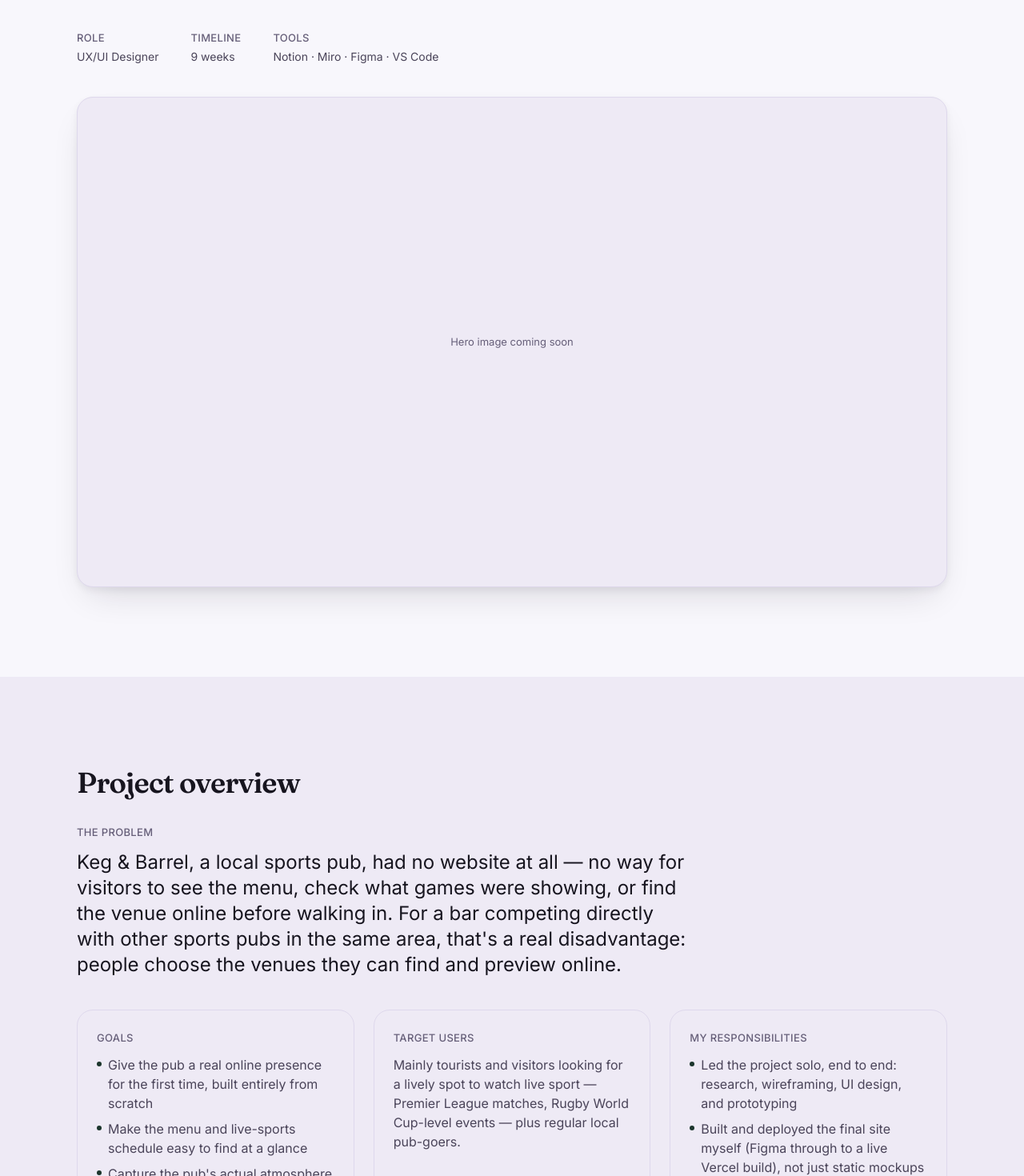
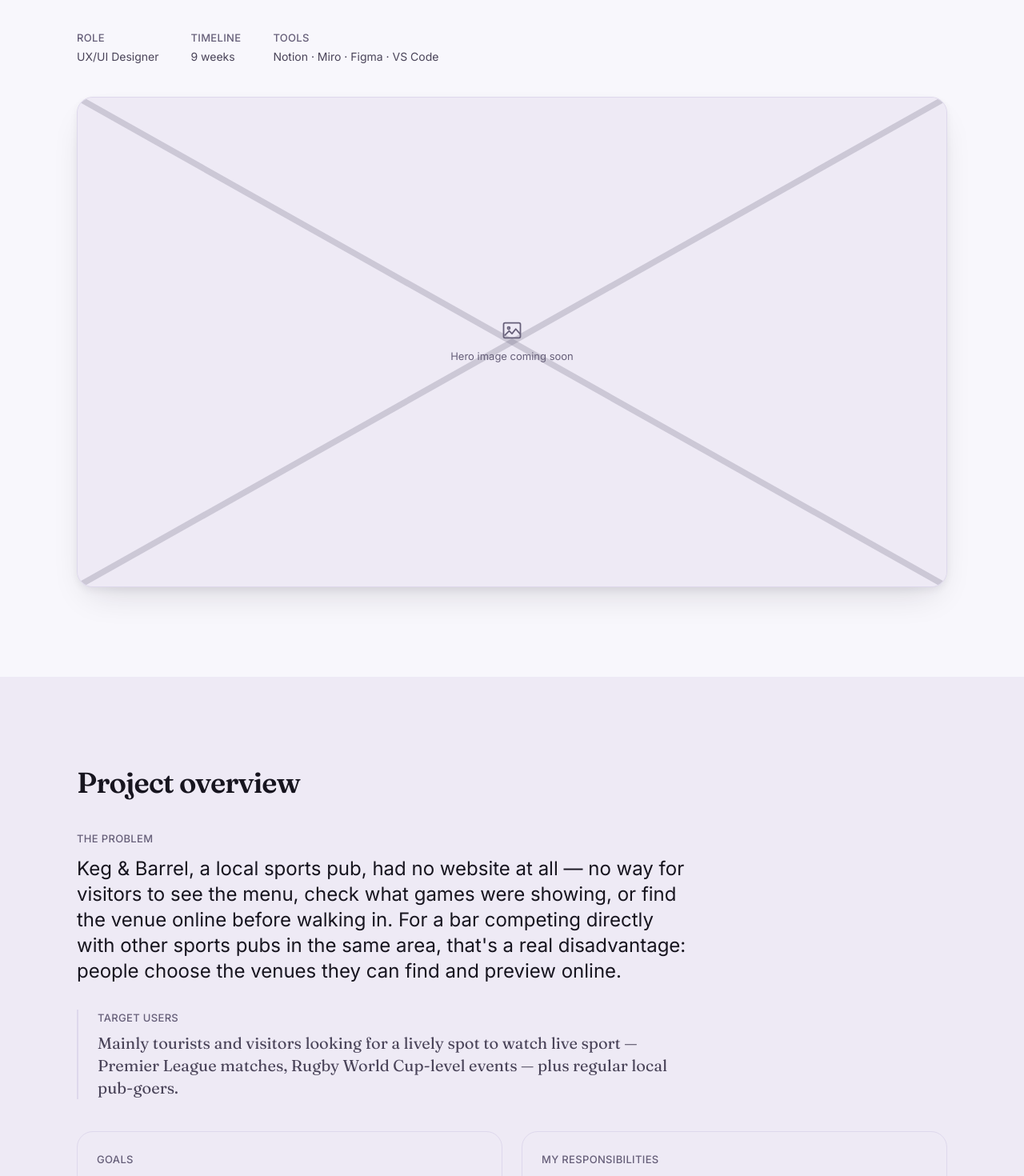
Before and after one commit to antoniaafx/antoniaafx.github.io, a React (Vite) app: page /projects/keg-and-barrel in a window 1280 px wide. Shown: the part 440-1910 px from the top of the page at 80% size. Built offline with nearby package versions, Linux system fonts and the light colour scheme.

Commit message:
case study page temp;late

```diff
--- a/src/components/CaseStudy/CaseHero.jsx
+++ b/src/components/CaseStudy/CaseHero.jsx
@@ -1,6 +1,7 @@
 import { motion, useReducedMotion } from 'framer-motion'
 import { Link } from 'react-router-dom'
 import Section from '../Section'
+import ImagePlaceholder from '../ImagePlaceholder'
 import { fadeInUp, staggerContainer } from '../../lib/motion'
 
 // Mount-triggered stagger, same rationale as the homepage Hero — this is
@@ -63,9 +64,7 @@ function CaseHero({ title, description, role, timeline, tools = [], heroImage })
             {heroImage ? (
               <img src={heroImage} alt={title} className="h-full w-full object-cover" />
             ) : (
-              <div className="flex h-full w-full items-center justify-center text-caption text-ink-muted">
-                Hero image coming soon
-              </div>
+              <ImagePlaceholder label="Hero image coming soon" />
             )}
           </div>
         </motion.div>
--- a/src/components/CaseStudy/ProcessSection.jsx
+++ b/src/components/CaseStudy/ProcessSection.jsx
@@ -6,7 +6,7 @@ function ProcessSection({ intro, steps = [] }) {
   return (
     <Section background="muted">
       <SectionTitle title="Design process" subtitle={intro} />
-      <div className="mt-12">
+      <div className="mt-10">
         <Timeline items={steps} />
       </div>
     </Section>
--- a/src/components/CaseStudy/ProjectOverview.jsx
+++ b/src/components/CaseStudy/ProjectOverview.jsx
@@ -1,10 +1,18 @@
 import Section from '../Section'
 import SectionTitle from '../SectionTitle'
 
+// Goals and Responsibilities are genuinely parallel (both "my side" of the
+// brief — what I set out to do, and what I was on the hook for), so they
+// stay a card pairing. Target users used to sit in that same grid as a
+// third, identical card — pulled out here into its own editorial aside
+// instead: it answers a different kind of question ("who is this for,"
+// not "what did I do"), and having it break the grid is what keeps this
+// section from reading as the exact same component as ReflectionSection
+// further down the page — two sections that shouldn't feel
+// interchangeable, since one opens the story and the other closes it.
 function ProjectOverview({ problem, goals = [], targetUsers, responsibilities = [] }) {
-  const blocks = [
+  const sideBlocks = [
     goals.length > 0 && { label: 'Goals', items: goals },
-    targetUsers && { label: 'Target users', text: targetUsers },
     responsibilities.length > 0 && { label: 'My responsibilities', items: responsibilities },
   ].filter(Boolean)
 
@@ -13,19 +21,24 @@ function ProjectOverview({ problem, goals = [], targetUsers, responsibilities =
       <SectionTitle title="Project overview" />
 
       {problem && (
-        <div className="mt-8 max-w-3xl">
+        <div className="mt-10 max-w-3xl">
           <p className="text-caption font-medium uppercase tracking-wide text-ink-muted">The problem</p>
           <p className="mt-3 text-xl text-ink sm:text-2xl">{problem}</p>
         </div>
       )}
 
-      {blocks.length > 0 && (
-        <div className="mt-10 grid gap-6 sm:grid-cols-2 lg:grid-cols-3">
-          {blocks.map((block) => (
+      {targetUsers && (
+        <div className="mt-8 max-w-3xl border-l-2 border-line pl-6">
+          <p className="text-caption font-medium uppercase tracking-wide text-ink-muted">Target users</p>
+          <p className="mt-2 font-display text-lg text-ink-soft sm:text-xl">{targetUsers}</p>
+        </div>
+      )}
+
+      {sideBlocks.length > 0 && (
+        <div className="mt-10 grid gap-6 sm:grid-cols-2">
+          {sideBlocks.map((block) => (
             <div key={block.label} className="rounded-panel border border-line p-6">
               <p className="text-caption font-medium uppercase tracking-wide text-ink-muted">{block.label}</p>
-              {block.text && <p className="mt-3 text-ink-soft">{block.text}</p>}
-              {block.items && (
               <ul className="mt-3 space-y-2">
                 {block.items.map((item, index) => (
                   <li key={index} className="flex gap-2 text-ink-soft">
@@ -34,7 +47,6 @@ function ProjectOverview({ problem, goals = [], targetUsers, responsibilities =
                   </li>
                 ))}
               </ul>
-              )}
             </div>
           ))}
         </div>
--- a/src/components/CaseStudy/ResearchSection.jsx
+++ b/src/components/CaseStudy/ResearchSection.jsx
@@ -4,8 +4,12 @@ import ImageGallery from '../ImageGallery'
 
 // Research content varies a lot project to project, so blocks are typed
 // rather than fixed fields: 'text' (interviews/methodology), 'insights'
-// (a scannable findings list), 'gallery'/'image' (screenshots, competitor
-// audits, charts exported as images).
+// (a scannable findings list), 'gallery'/'image' (screenshots, charts
+// exported as images), 'comparison' (competitor/reference entries where
+// the point being made is carried by name + why-it-matters text, not a
+// photo — image optional per item rather than required, since a bare
+// image gallery with no photos yet is two empty boxes and zero
+// information; see items[].src below).
 function ResearchBlock({ block }) {
   if (block.type === 'text') {
     return (
@@ -43,6 +47,29 @@ function ResearchBlock({ block }) {
     )
   }
 
+  if (block.type === 'comparison') {
+    return (
+      <div>
+        {block.heading && <h3 className="text-xl sm:text-2xl">{block.heading}</h3>}
+        <div className="mt-4 grid gap-4 sm:grid-cols-2">
+          {(block.items ?? []).map((item, index) => (
+            <div key={item.name ?? index} className="overflow-hidden rounded-panel border border-line bg-paper">
+              {item.src && (
+                <div className="aspect-[4/3]">
+                  <img src={item.src} alt={item.name ?? ''} className="h-full w-full object-cover" />
+                </div>
+              )}
+              <div className="p-4">
+                {item.name && <p className="font-medium text-ink">{item.name}</p>}
+                {item.note && <p className="mt-1 text-sm text-ink-soft">{item.note}</p>}
+              </div>
+            </div>
+          ))}
+        </div>
+      </div>
+    )
+  }
+
   if (block.type === 'image') {
     return (
       <div>
@@ -62,7 +89,7 @@ function ResearchSection({ intro, blocks = [] }) {
     <Section>
       <SectionTitle title="Research" subtitle={intro} />
       {blocks.length > 0 && (
-        <div className="mt-12 space-y-12">
+        <div className="mt-10 space-y-12">
           {blocks.map((block, index) => (
             <ResearchBlock key={block.heading ?? index} block={block} />
           ))}
--- a/src/components/CaseStudy/UIDesignSection.jsx
+++ b/src/components/CaseStudy/UIDesignSection.jsx
@@ -10,7 +10,7 @@ function UIDesignSection({ intro, images = [] }) {
     <Section containerSize="wide">
       <SectionTitle title="UI design" subtitle={intro} />
       {images.length > 0 && (
-        <div className="mt-12">
+        <div className="mt-10">
           <ImageGallery images={images} />
         </div>
       )}
--- a/src/components/ImageGallery.jsx
+++ b/src/components/ImageGallery.jsx
@@ -1,3 +1,5 @@
+import ImagePlaceholder from './ImagePlaceholder'
+
 // Shared by ResearchSection, ProcessSection, UIDesignSection, and
 // ResultsSection — anywhere a case study needs to show one or more images.
 // Pass `span: 'wide'` on an item to let it take the full row.
@@ -17,9 +19,7 @@ function ImageGallery({ images = [] }) {
             {img.src ? (
               <img src={img.src} alt={img.alt ?? img.caption ?? ''} className="h-full w-full object-cover" />
             ) : (
-              <div className="flex h-full w-full items-center justify-center text-caption text-ink-muted">
-                Image coming soon
-              </div>
+              <ImagePlaceholder />
             )}
           </div>
           {img.caption && (
--- /dev/null
+++ b/src/components/ImagePlaceholder.jsx
@@ -0,0 +1,41 @@
+// The "not yet available" state for any image slot on the site — used
+// wherever a gallery or hero image doesn't have a src yet. Reuses the
+// exact corner-to-corner-X + image-glyph convention already established
+// on the homepage hero's wireframe layer, so an empty slot reads as an
+// intentional, on-brand placeholder rather than a generic broken box —
+// worth having as its own component now that case study pages can have
+// several empty slots showing at once before real work is uploaded.
+function ImagePlaceholder({ label = 'Image coming soon' }) {
+  return (
+    <div className="relative flex h-full w-full items-center justify-center bg-paper-muted">
+      <svg
+        aria-hidden="true"
+        viewBox="0 0 100 100"
+        preserveAspectRatio="none"
+        className="absolute inset-0 h-full w-full text-ink-muted/25"
+      >
+        <line x1="0" y1="0" x2="100" y2="100" stroke="currentColor" strokeWidth="1" />
+        <line x1="100" y1="0" x2="0" y2="100" stroke="currentColor" strokeWidth="1" />
+      </svg>
+      <div className="relative flex flex-col items-center gap-2 text-ink-muted">
+        <svg
+          aria-hidden="true"
+          viewBox="0 0 24 24"
+          fill="none"
+          stroke="currentColor"
+          strokeWidth="1.5"
+          strokeLinecap="round"
+          strokeLinejoin="round"
+          className="h-7 w-7"
+        >
+          <rect x="3" y="4" width="18" height="16" rx="1.5" />
+          <circle cx="8.5" cy="9.5" r="1.25" />
+          <path d="M4.5 17l4.5-4.5 3 3 4-5 4.5 5" />
+        </svg>
+        <span className="text-caption">{label}</span>
+      </div>
+    </div>
+  )
+}
+
+export default ImagePlaceholder
--- a/src/data/projects.js
+++ b/src/data/projects.js
@@ -71,16 +71,16 @@ const projects = [
           ],
         },
         {
-          type: 'gallery',
+          type: 'comparison',
           heading: 'Competitor analysis',
-          images: [
+          items: [
             {
-              src: '',
-              caption: 'Crocodile Pub — Irish-themed sports bar on Danaes Avenue, also screens Premier League and Rugby World Cup matches',
+              name: 'Crocodile Pub',
+              note: 'Irish-themed sports bar on Danaes Avenue, also screens Premier League and Rugby World Cup matches.',
             },
             {
-              src: '',
-              caption: 'Pegasus Pub — frequently mentioned alongside Keg & Barrel and Crocodile Pub in local reviews',
+              name: 'Pegasus Pub',
+              note: 'Frequently mentioned alongside Keg & Barrel and Crocodile Pub in local reviews.',
             },
           ],
         },
```
Lines whose indentation alone changed are shown as unchanged.
